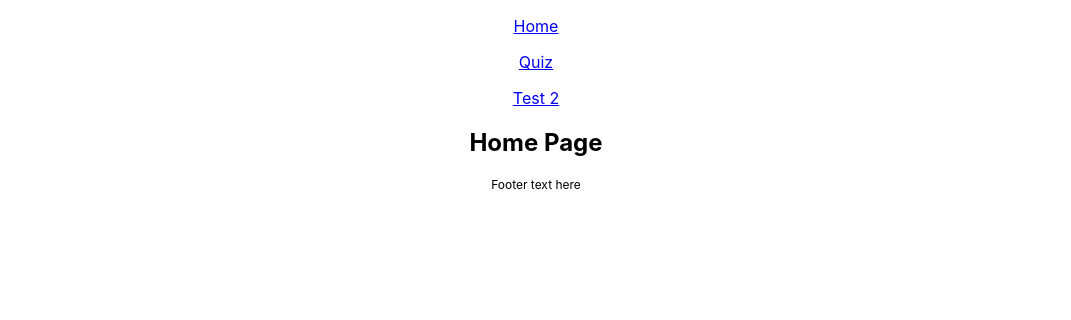
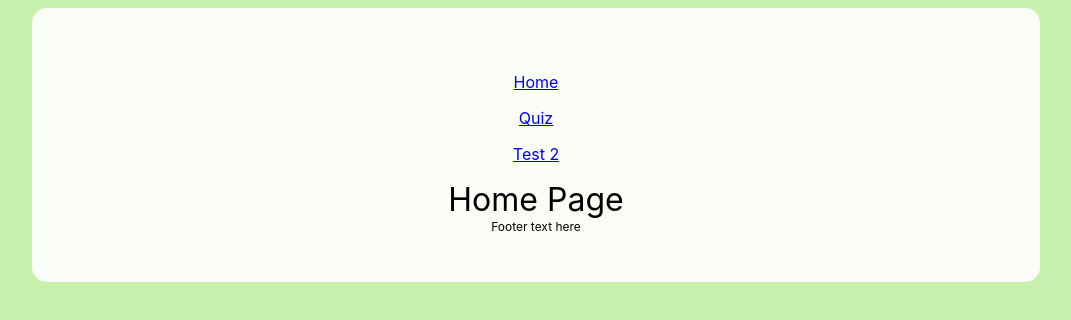
Before and after one commit to ROldford/fast-friends, a React (Create React App) app: page / in a window 1280 px wide. Shown: the top 320 px of the page, without its empty margins (104-1175 px from the left). Built offline with nearby package versions, Linux system fonts and the light colour scheme; what emotion-theming would draw is missing.

Commit message:
Page now has animated background color

```diff
--- a/src/App.js
+++ b/src/App.js
@@ -6,6 +6,7 @@ import {
     BrowserRouter, Switch, Route, Link
 } from 'react-router-dom'
 import Quiz from "./components/quiz";
+import {Text} from "rebass";
 
 const App = () => (
     <div className="App">
@@ -39,12 +40,14 @@ const App = () => (
 )
 
 const Home = () => (
-    <h2>Home Page</h2>
+    <Text fontSize={[ 3, 4, 5 ]} color='primary'>
+        Home Page
+    </Text>
 )
 
-const Test1 = () => (
-    <h2>Test 1</h2>
-)
+// const Test1 = () => (
+//     <h2>Test 1</h2>
+// )
 
 const Test2 = () => (
     <h2>Test 2</h2>
--- a/src/components/container.js
+++ b/src/components/container.js
@@ -4,6 +4,12 @@ import { Box } from 'rebass';
 const Container = props => (
     <Box
         {...props}
+        mx="auto"
+        p={2}
+        css={{
+            maxWidth: '1024px',
+            minWidth: '320px',
+        }}
     />
 );
 
--- /dev/null
+++ b/src/components/content.js
@@ -0,0 +1,9 @@
+import React from 'react';
+
+const Content = ({ children }) => (
+    <div className='content'>
+        {children}
+    </div>
+);
+
+export default Content;
--- a/src/components/layout.js
+++ b/src/components/layout.js
@@ -3,6 +3,7 @@ import { ThemeProvider } from 'emotion-theming';
 // import preset from "@rebass/preset";
 import Container from "./container";
 import Footer from "./footer";
+import Content from "./content";
 
 let theme = {
     breakpoints: ['40em', '52em', '64em'],
@@ -55,8 +56,10 @@ const Layout = ({ children }) => {
     return (
         <ThemeProvider theme={theme}>
             <Container>
-                {children}
-                <Footer />
+                <Content>
+                    {children}
+                    <Footer />
+                </Content>
             </Container>
         </ThemeProvider>
     )
--- a/src/components/quiz.js
+++ b/src/components/quiz.js
@@ -8,7 +8,7 @@ function QuestionAnswer(props) {
             <Label>
                 {props.questionAnswer.question}
             </Label>
-            <Button variant='primary' color="" onClick={props.onClickAnswerA}>
+            <Button variant='primary' onClick={props.onClickAnswerA}>
                 <Label>{props.questionAnswer.answerA}</Label>
             </Button>
             <Button variant='primary' onClick={props.onClickAnswerB}>
@@ -91,9 +91,9 @@ class Quiz extends React.Component {
     render() {
         return (
             <div>
-                <Heading>
-                    Fast Friends
-                </Heading>
+                {/*<Heading>*/}
+                {/*    Fast Friends*/}
+                {/*</Heading>*/}
                 {
                     this.renderedComponent()
                 }
--- a/src/index.css
+++ b/src/index.css
@@ -5,9 +5,49 @@ body {
     sans-serif;
   -webkit-font-smoothing: antialiased;
   -moz-osx-font-smoothing: grayscale;
+  animation: pulse 5s infinite;
 }
 
 code {
   font-family: source-code-pro, Menlo, Monaco, Consolas, 'Courier New',
     monospace;
 }
+
+/*.color-cycle {*/
+/*  width: 100%;*/
+/*  height: 100%;*/
+/*  animation: pulse 5s infinite;*/
+/*}*/
+
+@keyframes pulse {
+  0% {
+    background-color: #F5C02F80;
+  }
+  25% {
+    background-color: #5ff57480;
+  }
+  50% {
+    background-color: #2F5BF580;
+  }
+  75% {
+    background-color: #F53B6A80;
+  }
+  100% {
+    background-color: #F5C02F80;
+  }
+}
+
+.content {
+  background-color: #FFFFFFE6;
+  padding: 3rem 3rem;
+  border-radius: 15px;
+}
+
+.center {
+  margin: 0;
+  position: absolute;
+  top: 50%;
+  left: 50%;
+  -ms-transform: translate(-50%, -50%);
+  transform: translate(-50%, -50%);
+}
```
